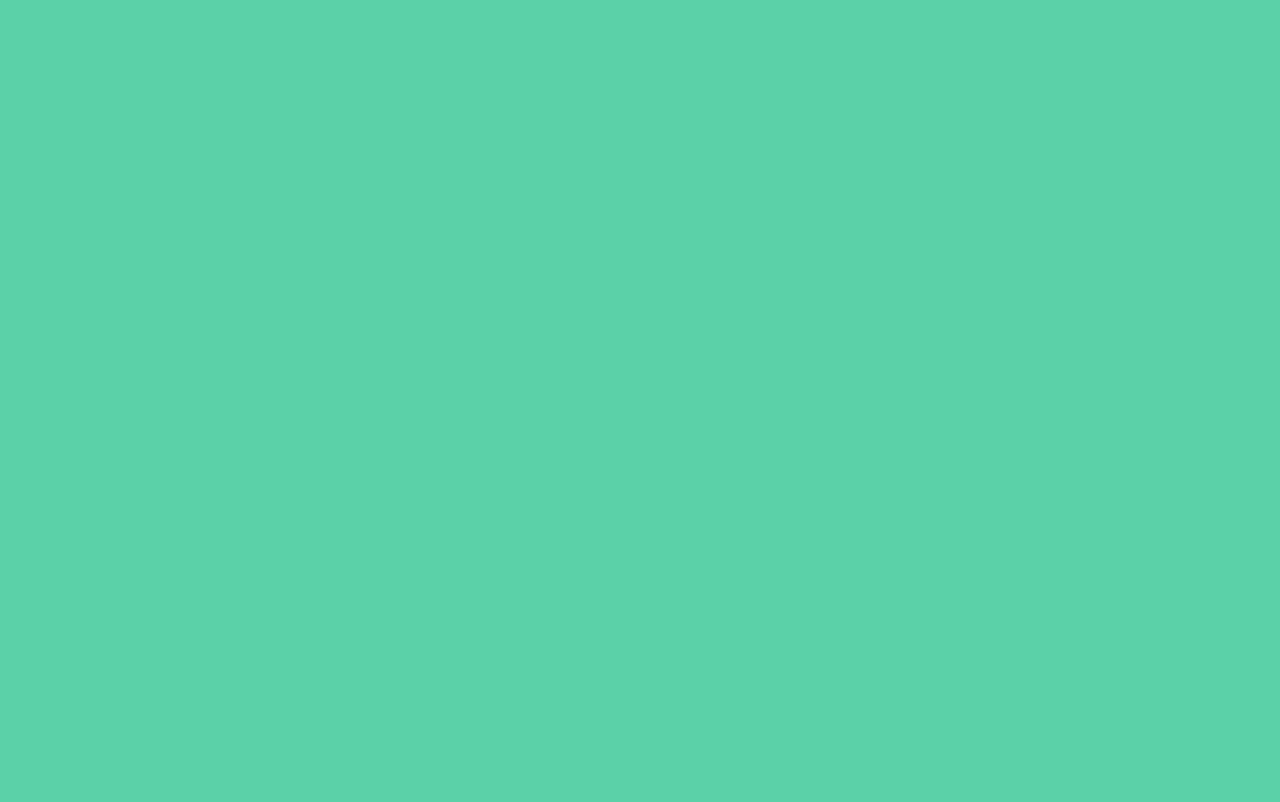
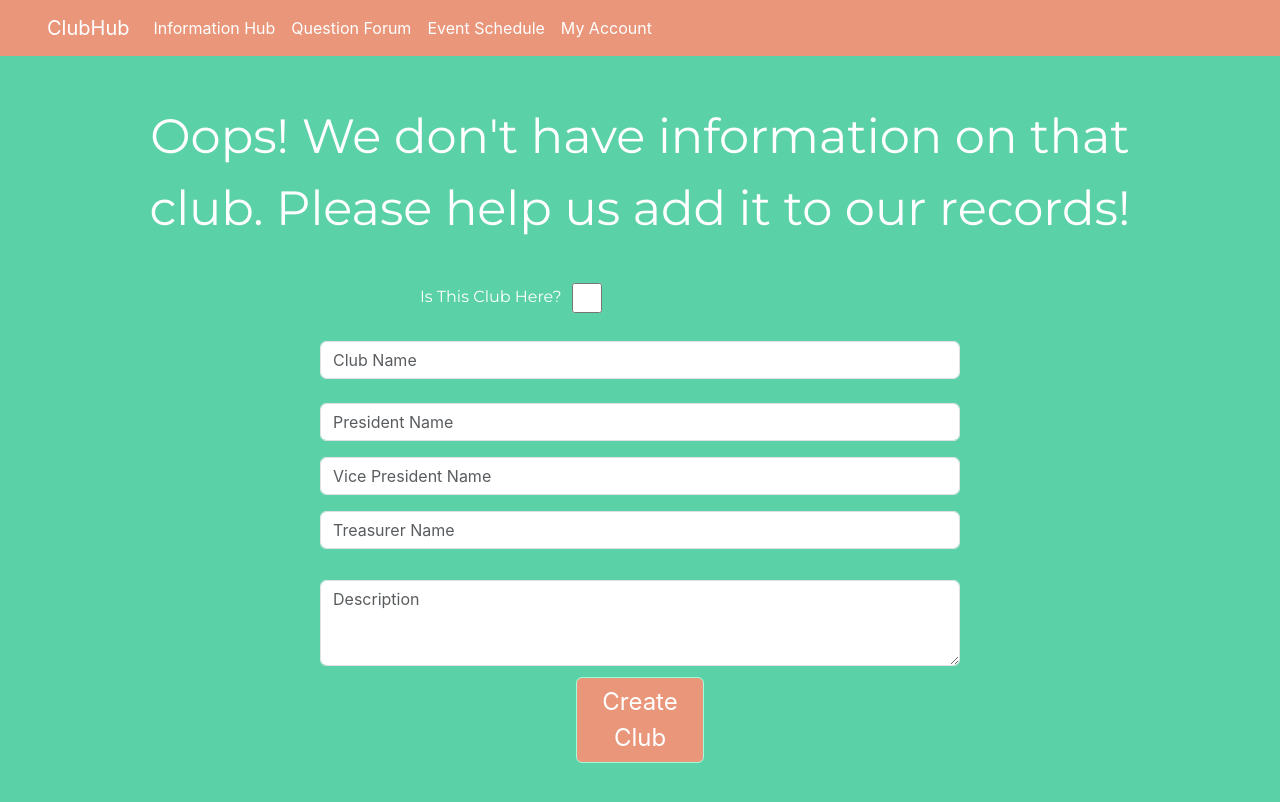
Before and after one commit to WilsonGoins/ClubHub, a React (Create React App) app in the folder React/clubhub/: page /newclubinfo in a window 1280 px wide. Before the commit this address had no page. Shown: the top 802 px of the page. Built offline with nearby package versions, Linux system fonts and the light colour scheme.

Commit message:
newclubinfo change

```diff
--- a/React/clubhub/src/App/App.js
+++ b/React/clubhub/src/App/App.js
@@ -11,6 +11,7 @@ import QuestionForum from '../QuestionForum/QuestionForum';
 import PostPage from "../PostPage/PostPage"
 import CreatePost from '../CreatePost/CreatePost';
 import MyAccount from '../MyAccount/MyAccount';
+import NewClubInfo from '../NewClubInfo/NewClubInfo';
 
 
 function App() {
@@ -28,6 +29,7 @@ function App() {
                 <Route path="/post" exact element={<PostPage />} />
                 <Route path="/createpost" exact element={<CreatePost />} />
                 <Route path="/myaccount" exact element={<MyAccount />} />
+                <Route path="/newclubinfo" exact element={<NewClubInfo />} />
 
             </Routes>
         </BrowserRouter>
--- a/React/clubhub/src/MyAccount/MyAccount.js
+++ b/React/clubhub/src/MyAccount/MyAccount.js
@@ -21,6 +21,10 @@ const MyAccount = () => {
 
     const AddClub = () => { // TODO: write to backend
        console.log(clubToAdd);
+
+       if (true) {
+            navigate("/newclubinfo");
+       }
     }
 
     useEffect(() => {
--- a/React/clubhub/src/NewClubInfo/NewClubInfo.css
+++ b/React/clubhub/src/NewClubInfo/NewClubInfo.css
@@ -0,0 +1,67 @@
+.NCI-title-container {
+    position: absolute;
+    top: 12.5%;
+    left: 10%;
+    width: 80%;
+}
+
+.NCI-club-container {
+    position: absolute;
+    top: 35%;
+    left: 25%;
+    width: 40%;
+    display: flex;
+    font-family: 'Montserrat';
+    color: white;
+}
+
+.NCI-label {
+    margin-left: 100px;
+    margin-top: 5px;
+    white-space: nowrap;
+    text-align: center;
+}
+
+.NCI-checkbox {
+    position: absolute;
+    margin-left: 10px;
+    margin-top: 2.5px;
+    width: 30px;
+    height: 30px;
+}
+
+.NCI-title-text {
+    font-family: 'Montserrat';
+    font-size: 300%;
+    text-align: center;
+    color: white;
+}
+
+.NCI-club-name-container {
+    position: absolute;
+    top: 45%;
+    left: 50%;
+    width: 50%;
+    transform: translate(-50%, -50%);
+}
+
+.NCI-person-name-container {
+    position: absolute;
+    top: 58.5%;
+    left: 50%;
+    width: 50%;
+    transform: translate(-50%, -50%);
+}
+
+.NCI-person-item {
+    margin-top: 2.5%;
+}
+
+.NCI-post-text-container {
+    position: absolute;
+    top: 47.5%;
+    left: 50%;
+    width: 50%;
+    height: 50%;
+    transform: translate(-50%, 50%);
+}
--- a/React/clubhub/src/NewClubInfo/NewClubInfo.js
+++ b/React/clubhub/src/NewClubInfo/NewClubInfo.js
@@ -0,0 +1,118 @@
+import React, { useState, useEffect } from "react"
+import { useNavigate } from "react-router-dom"
+import Navbar from "../Navbar/Navbar"
+import "./NewClubInfo.css"
+
+const NewClubInfo = () => {
+    const navigate = useNavigate();
+    const [searchHovered, setSearchHovered] = useState(false);
+    const [clubList, setClubList] = useState([]);
+    const [clubName, setClubName] = useState("");
+    const [newClub, setNewClub] = useState(false);
+    const [president, setPresident] = useState("");
+    const [vicePresident, setVicePresident] = useState("");
+    const [treasurer, setTreasurer] = useState("");
+    const [description, setDescription] = useState("");
+
+
+    const searchButtonStyle = {
+        backgroundColor: searchHovered ? '#A0FFDD' : '#E9967A',
+        borderColor: searchHovered ? '#A0FFDD' : '#A0FFDD',
+        color: searchHovered ? '#E9967A' : '#FFFFFF',
+        transition: 'background-color 0.3s, border-color 0.3s, color 0.3s'
+    };
+
+    const GetClubList = () => {     // todo: write in backend       NOTE MUST BE THE FOLLOWING FORMAT
+        const options = [
+            {value: "OSC", label: "OSC"},
+            {value: "ACM", label: "ACM"},
+            {value: "SASE", label: "SASE"}
+        ]
+        setClubList(options);
+    }
+
+    const CreateClub = () => {
+        // TODO: write to backend
+    }
+
+    useEffect(() => {
+        if (!true) {     // TODO: check if they are NOT logged in                                IMPORTANT
+            navigate("/")
+        }
+    }, []);
+
+    const handleSearchHover = () => {
+        setSearchHovered(true);
+    };
+
+    const handleSearchMouseLeave = () => {
+        setSearchHovered(false);
+    };
+
+    const handleCheckbox = (event) => {
+        const value = event.target.type === "checkbox" ? event.target.checked : event.target.value;
+        setNewClub(event.target.value);
+    }
+
+
+    return (
+        <div className="QF-bg">
+            <Navbar />
+
+            {/* title */}
+            <div className="NCI-title-container">
+                <div className="NCI-title-text">
+                   Oops! We don't have information on that club. Please help us add it to our records!
+                </div>
+            </div>
+
+            {/* TODO: fix dropdown          is your club here? */}
+            <div className="NCI-club-container mr-3">
+                {/* <select className="form-select" id="exampleFormControlSelect1">
+                    <option selected="SwampHacks">SwampHacks</option>
+                    {clubList.map((item, index) => (
+                        <option key={index}>{item}</option>
+                    ))}
+                </select> */}
+                 {/* <select style={{width: "50%"}}>
+                    {clubList.map((option, index) => (<option key={index} value={option.value}>{option.label}</option>))}
+                </select>  */}
+
+                <div>
+                    <label className="NCI-label">
+                        Is This Club Here?
+                    </label>
+                    <input className="NCI-checkbox" type="checkbox" id="is_new" name="is_new" onChange={handleCheckbox} value={newClub} />
+                </div>
+            </div>
+
+            {/* club name */}
+            <div className="NCI-club-name-container mb-3">
+                <input type="email" class="form-control" id="exampleFormControlInput1" placeholder="Club Name" onChange={(event) => {setClubName(event.target.value)}} value={clubName}/>
+            </div>
+
+            <div className="NCI-person-name-container">
+                {/* president name */}
+                <input type="email" className="NCI-person-item form-control" id="exampleFormControlInput1" placeholder="President Name" onChange={(event) => {setPresident(event.target.value)}} value={president}/>
+
+                {/* vice president name */}
+                <input type="email" className="NCI-person-item form-control" id="exampleFormControlInput1" placeholder="Vice President Name" onChange={(event) => {setVicePresident(event.target.value)}} value={vicePresident}/>
+
+                {/* treasurer name */}
+                <input type="email" className="NCI-person-item form-control" id="exampleFormControlInput1" placeholder="Treasurer Name" onChange={(event) => {setTreasurer(event.target.value)}} value={treasurer}/>
+            </div>
+
+            <div class="NCI-post-text-container mb-3">
+                <textarea class="form-control" id="exampleFormControlTextarea1" placeholder="Description" rows="3" onChange={(event) => {setDescription(event.target.value)}} value={description}></textarea>
+            </div>
+
+            <button className="CP-create-post-btn btn btn-outline-success NVB-text-color" style={searchButtonStyle} onMouseEnter={handleSearchHover} onMouseLeave={handleSearchMouseLeave} type="submit"
+                onClick={CreateClub}>
+                Create Club
+            </button>
+
+        </div>
+    )
+}
+
+export default NewClubInfo
```
